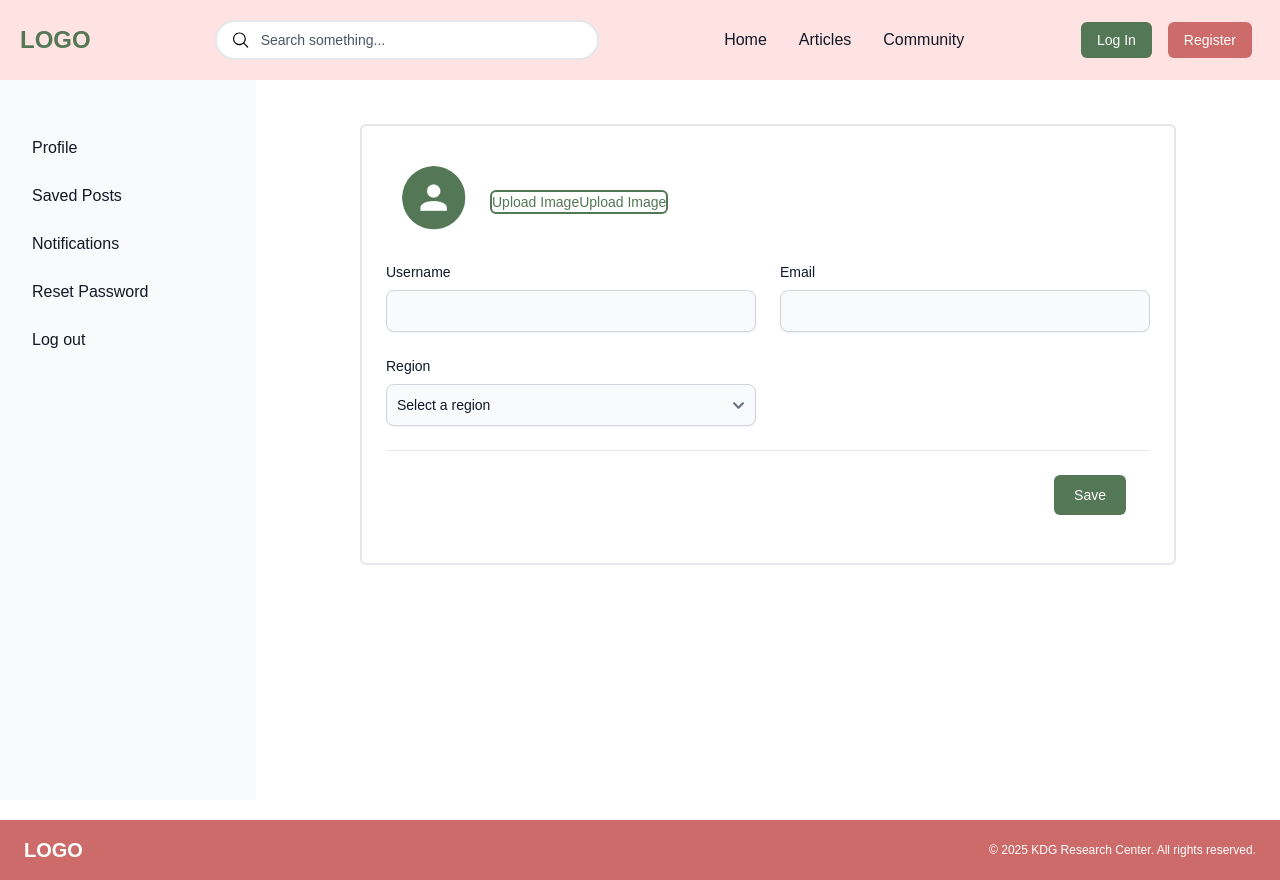
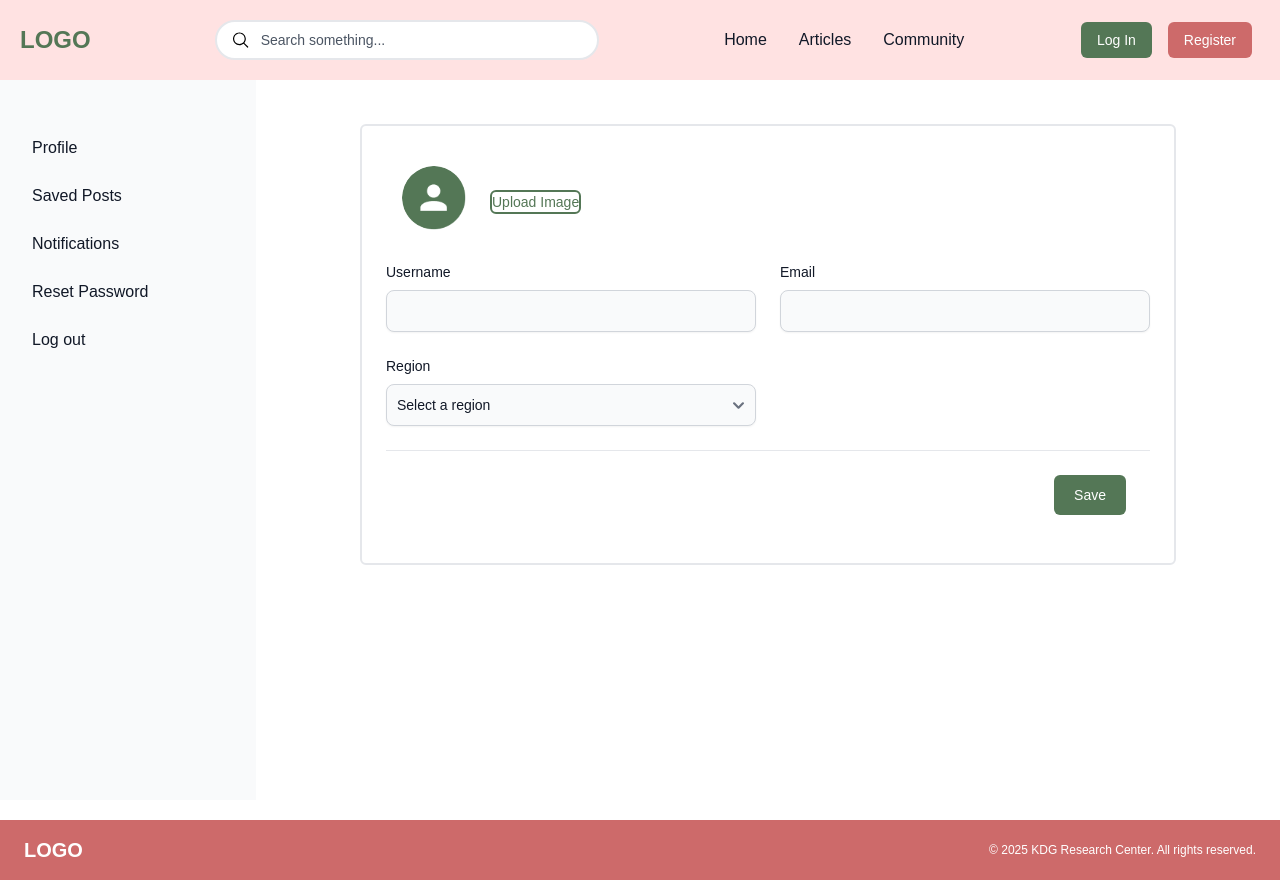
Before and after one commit to KdG-BCIT-ISSP/nest-client, a Next.js app: page /profile in a window 1280 px wide. Built offline with nearby package versions, Linux system fonts and the light colour scheme.

Commit message:
[NEST-FE-45] update duplicate text

```diff
--- a/components/ProfileInputField.tsx
+++ b/components/ProfileInputField.tsx
@@ -167,7 +167,6 @@ export default function ProfileInputField({
             className="mt-2 border-secondary border-2 rounded-md text-sm text-secondary hover:text-white hover:bg-secondary"
             onClick={() => document.getElementById("imageInput")?.click()}
           >
-            Upload Image
             {t("profile.uploadImage")}
           </button>
           <input
```
